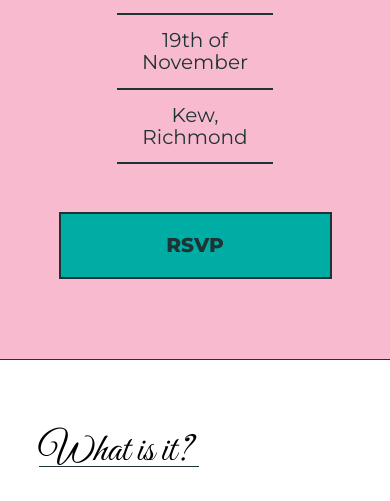
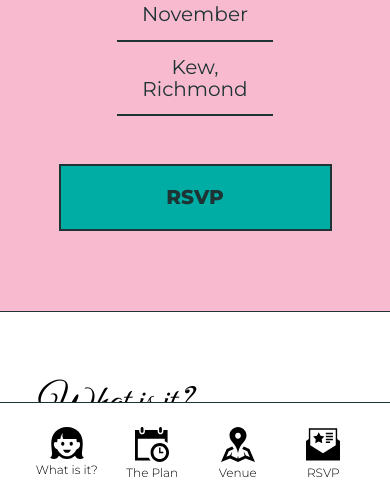
Before and after one commit to albertevieites/maias-quinceanera, a Gatsby site: page / in a window 390 px wide. Shown: the part 336-837 px from the top of the page. Built offline with nearby package versions, Linux system fonts and the light colour scheme; Gatsby itself is replaced by a stand-in of ours; no server answers.

Commit message:
mobile navigation

```diff
--- a/src/components/Layout.jsx
+++ b/src/components/Layout.jsx
@@ -4,6 +4,7 @@ import { AnimatePresence, motion } from "framer-motion";
 
 import Navbar from "./Navbar";
 import Footer from "./Footer";
+import Scroll from "./Scroll";
 
 const duration = 0.5;
 
@@ -58,6 +59,15 @@ const Layout = ({ children }) => {
             animate="enter"
             exit="exit"
           >
+            <Scroll />
+          </motion.div>
+          <motion.div
+            key={location.pathname}
+            variants={variants}
+            initial="initial"
+            animate="enter"
+            exit="exit"
+          >
             <Footer />
           </motion.div>
         </AnimatePresence>
--- a/src/components/Navbar.jsx
+++ b/src/components/Navbar.jsx
@@ -1,6 +1,5 @@
 import React from "react";
 import { useLocation } from "@reach/router";
-
 import { Link } from "gatsby";
 import { useScrollPosition } from "../hooks/useScrollPosition";
 
--- /dev/null
+++ b/src/components/Scroll.jsx
@@ -0,0 +1,39 @@
+import React from "react";
+import { Link } from "gatsby";
+
+import girl from "../images/icons/girl.svg";
+import plan from "../images/icons/plan.svg";
+import venue from "../images/icons/venue.svg";
+import reservation from "../images/icons/rsvp.svg";
+
+const Scroll = () => {
+  return (
+    <div className="scroll">
+      <nav>
+        <ul>
+          <a href="#whats">
+            <img src={girl} alt="girl icon" />
+            <li>What is it?</li>
+          </a>
+
+          <a href="#plan">
+            <img src={plan} alt="girl icon" />
+            <li>The Plan</li>
+          </a>
+
+          <a href="#venue">
+            <img src={venue} alt="girl icon" />
+            <li>Venue</li>
+          </a>
+
+          <Link to="/rsvp">
+            <img src={reservation} alt="girl icon" />
+            RSVP
+          </Link>
+        </ul>
+      </nav>
+    </div>
+  );
+};
+
+export default Scroll;
--- a/src/styles/components/_footer.scss
+++ b/src/styles/components/_footer.scss
@@ -23,6 +23,10 @@
     padding: 1.5em 0;
   }
 
+  @include tablet {
+    display: none;
+  }
+
   h3 {
     font-family: "Montserrat", sans-serif;
     font-weight: $f-w-300;
--- a/src/styles/components/_index.scss
+++ b/src/styles/components/_index.scss
@@ -2,3 +2,4 @@
 @forward 'navbar';
 @forward 'footer';
 @forward 'navbarMobile';
+@forward 'scroll';
--- /dev/null
+++ b/src/styles/components/_scroll.scss
@@ -0,0 +1,43 @@
+@use "../abstracts/colors" as *;
+@use "../abstracts/fonts" as *;
+@use "../abstracts/mixins" as *;
+
+.scroll {
+  display: none;
+
+  position: fixed;
+  bottom: 0;
+  z-index: 20;
+
+  width: 100%;
+
+  margin: 0 auto;
+
+  @include tablet {
+    display: block;
+  }
+
+  a {
+    display: flex;
+    flex-direction: column;
+    align-items: center;
+
+    width: 25%;
+  }
+
+  img {
+    width: 40%;
+  }
+
+  ul {
+    display: flex;
+    justify-content: space-around;
+    padding: 2em;
+    background-color: $clr-white;
+    border-top: 0.125em solid $clr-dark;
+
+    font-family: "Montserrat", sans-serif;
+    font-size: $f-s-300;
+    font-weight: $f-w-300;
+  }
+}
--- a/src/styles/pages/_index.scss
+++ b/src/styles/pages/_index.scss
@@ -12,7 +12,7 @@
   background-color: $clr-primary;
 
   @include tablet {
-    padding-top: 10em;
+    padding-top: 7em;
   }
 
   h1 {
@@ -379,6 +379,10 @@
   padding: 5em 0;
   background-color: $clr-white;
 
+  @include tablet {
+    padding-bottom: 10em;
+  }
+
   h3 {
     width: 4.2em;
     padding-bottom: 0.1em;
```
Also changed, not shown: src/images/assets/scroll.svg (added), src/images/icons/girl.svg (added), src/images/icons/plan.svg (added), src/images/icons/rsvp.svg (added), src/images/icons/venue.svg (added).
